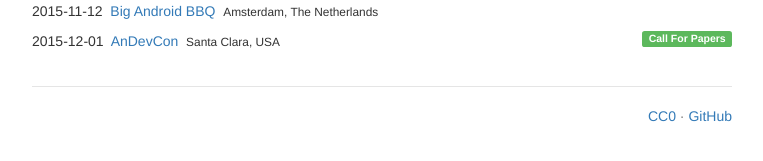
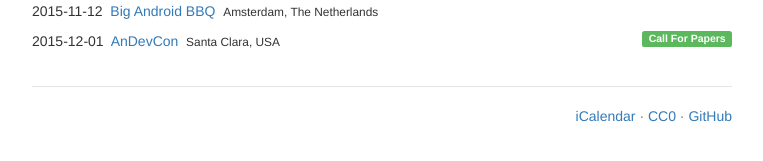
Before and after one commit to AndroidStudyGroup/conferences, a Jekyll site: the page built from index.html, in a window 1280 px wide. Shown: the part 415-576 px from the top of the page, without its empty margins (258-1021 px from the left). Built offline with Jekyll 4.4.1, drawn with Linux system fonts in a browser that asks for light colours.

Commit message:
Output conference dates as iCalendar file
Template based on https://gist.github.com/woodworker/6725728

```diff
--- a/_config.yml
+++ b/_config.yml
@@ -1,3 +1,4 @@
+timezone: "UTC"
 markdown: kramdown
 
 collections:
--- a/_layouts/default.html
+++ b/_layouts/default.html
@@ -27,7 +27,7 @@
       {{ content }}
 
       <footer class="footer">
-        <p><a href="https://creativecommons.org/publicdomain/zero/1.0/">CC0</a> &middot; <a href="https://github.com/AndroidStudyGroup/conferences/">GitHub</a></p>
+        <p><a href="conferences.ics">iCalendar</a> &middot;  <a href="https://creativecommons.org/publicdomain/zero/1.0/">CC0</a> &middot; <a href="https://github.com/AndroidStudyGroup/conferences/">GitHub</a></p>
       </footer>
     </div>
   </body>
```
Also changed, not shown: 1 other file.
